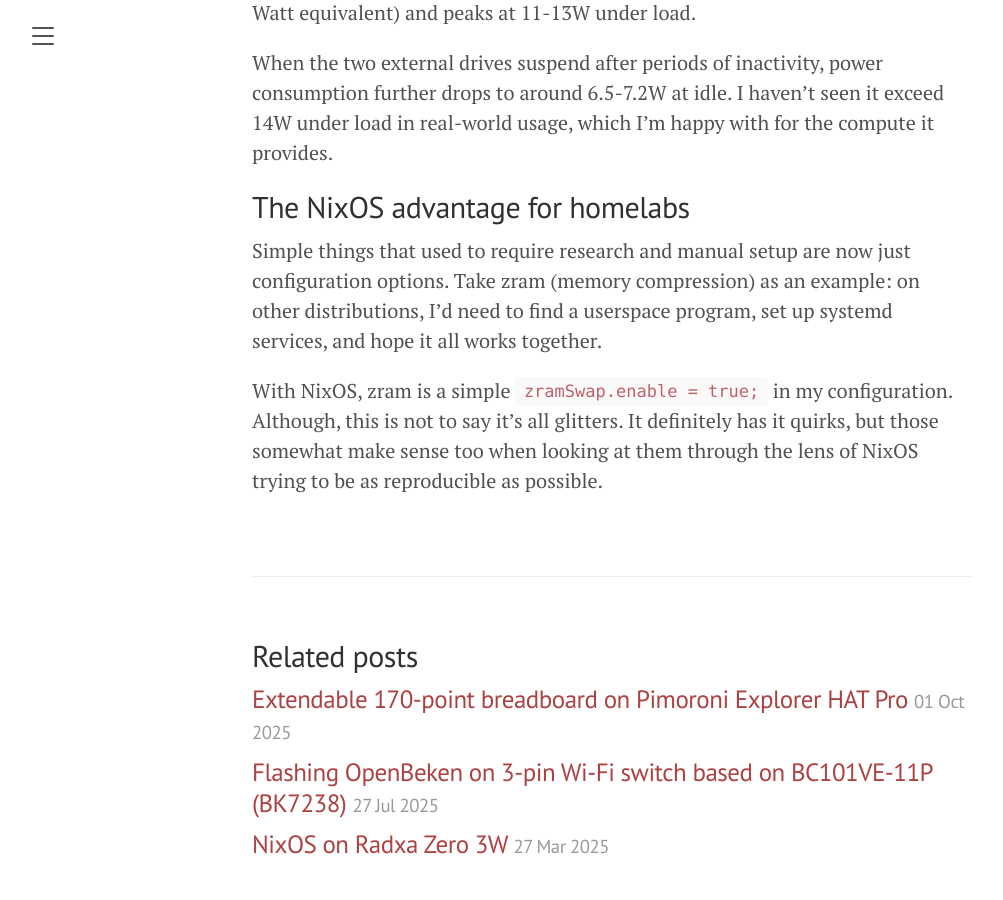
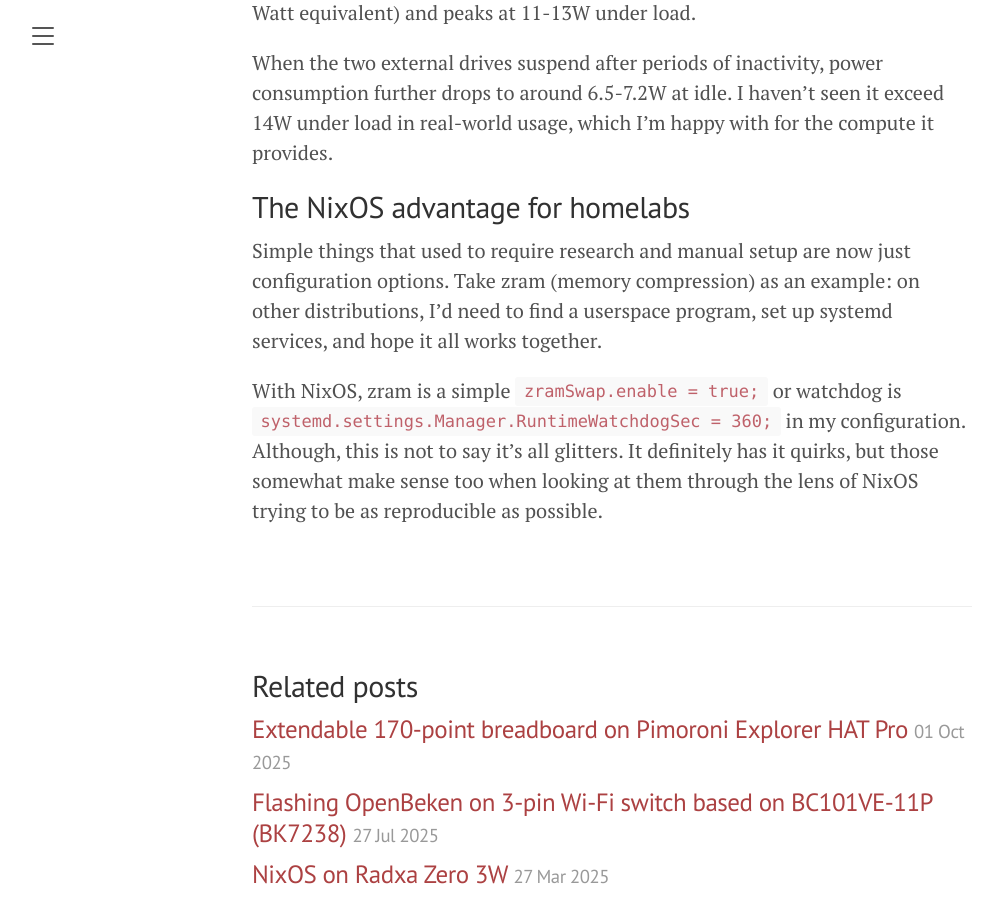
Before and after one commit to ritiek/ritiek.github.io, a Jekyll site: the page built from _posts/2025-09-09-re-doing-my-homelab-with-nixos.md, in a window 1280 px wide and 900 px high, scrolled down 7039 px. Shown: the whole window, without its empty margins (28-1031 px from the left). Built offline with Jekyll 4.4.1, drawn with Linux system fonts in a browser that asks for light colours; nearby versions of some CDN libraries; before the commit the page ends 7909 px from its top, so only the background shows below that.

Commit message:
Watchdog example

```diff
--- a/_posts/2025-09-09-re-doing-my-homelab-with-nixos.md
+++ b/_posts/2025-09-09-re-doing-my-homelab-with-nixos.md
@@ -172,4 +172,4 @@
 
 Simple things that used to require research and manual setup are now just configuration options. Take zram (memory compression) as an example: on other distributions, I'd need to find a userspace program, set up systemd services, and hope it all works together.
 
-With NixOS, zram is a simple `zramSwap.enable = true;` in my configuration. Although, this is not to say it's all glitters. It definitely has it quirks, but those somewhat make sense too when looking at them through the lens of NixOS trying to be as reproducible as possible.
+With NixOS, zram is a simple `zramSwap.enable = true;` or watchdog is `systemd.settings.Manager.RuntimeWatchdogSec = 360;` in my configuration. Although, this is not to say it's all glitters. It definitely has it quirks, but those somewhat make sense too when looking at them through the lens of NixOS trying to be as reproducible as possible.
```
